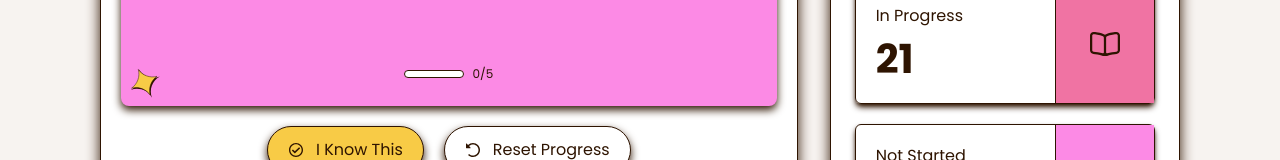
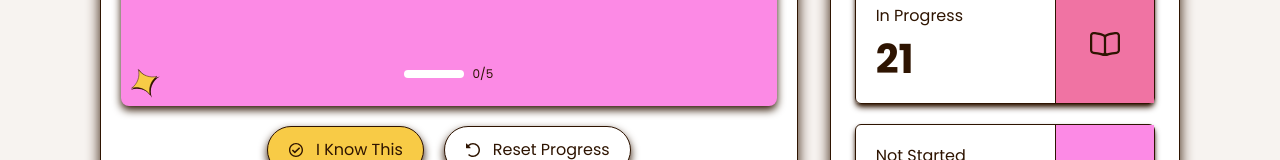
Before and after one commit to konarssuresh/flashcard-client, a React (Vite) app: page /study-mode in a window 1280 px wide. Shown: the part 446-606 px from the top of the page. Built offline with nearby package versions, Linux system fonts and the light colour scheme.

Commit message:
fix: fixed border issue

```diff
--- a/src/pages/study-mode/main-section/question-card.jsx
+++ b/src/pages/study-mode/main-section/question-card.jsx
@@ -39,9 +39,9 @@ const Answer = ({ card }) => {
 const Progress = ({ knownCount }) => {
   return (
     <div className="flex flex-row gap-2 items-center">
-      <div className="w-15 h-2 border bg-neutral-0 border-neutral-900 rounded-full">
+      <div className="relative w-15 h-2  bg-neutral-0 border-neutral-900 rounded-full">
         <div
-          className="h-2 bg-neutral-900 rounded-full"
+          className="absolute h-2  top-0 left-0 bg-neutral-900 rounded-full"
           style={{ width: `${(knownCount / 5) * 100}%` }}
         ></div>
       </div>
```
